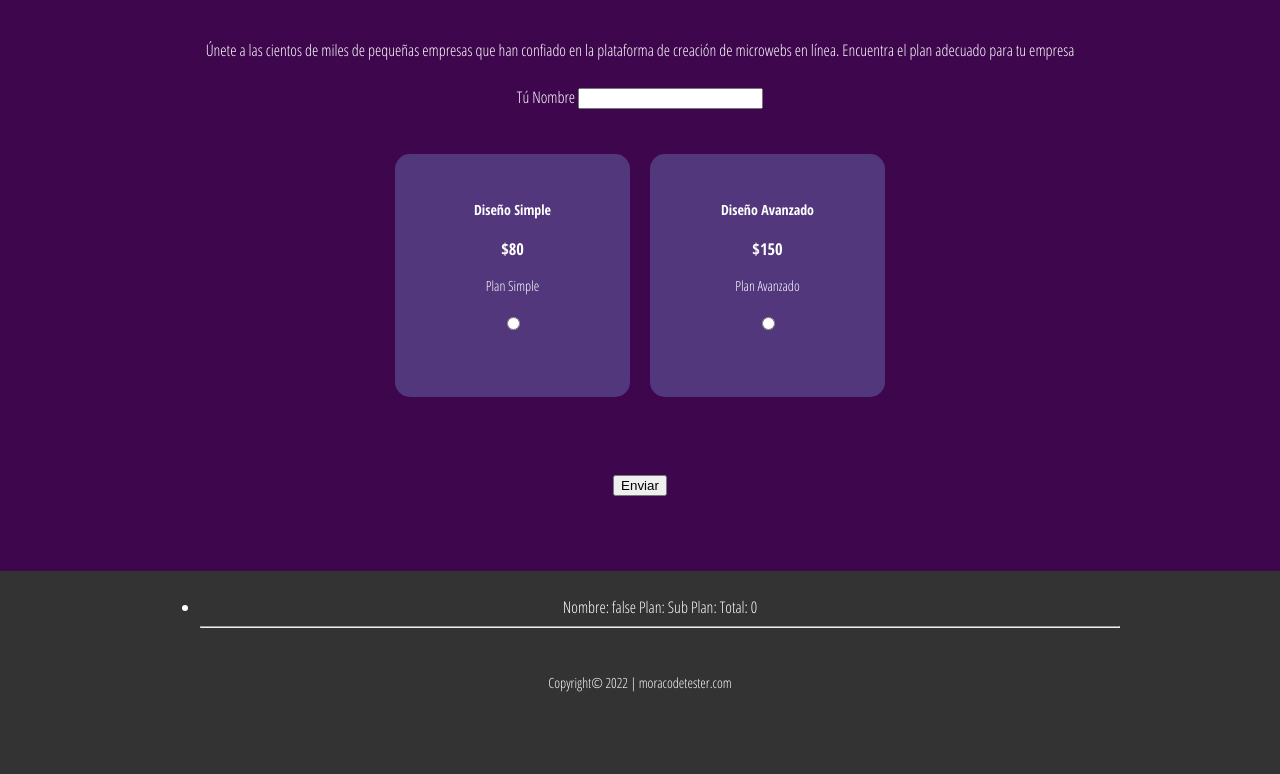
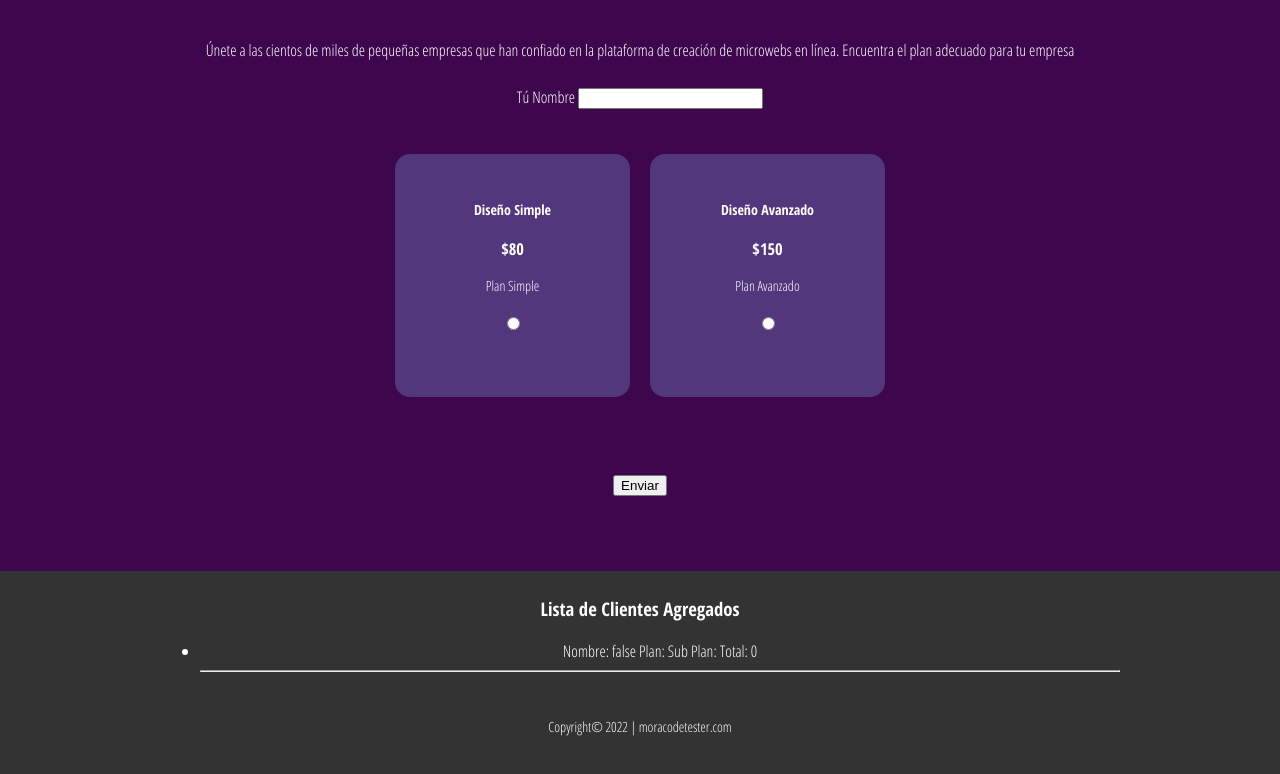
Before and after one commit to moracoderz/microsite-admin, a plain HTML site: page index.html in a window 1280 px wide. Both pictures are taken after a click on the button "Enviar". Shown: the part 855-1629 px from the top of the page. Drawn offline with Linux system fonts and the light colour scheme.

Commit message:
Add files via upload

```diff
--- a/index.html
+++ b/index.html
@@ -113,7 +113,7 @@
         </section>
 
         <section id="mostrarClientes" class="text-plans" style="display: none;">
-             <!-- <span id="resultado"></span> -->
+             <h3>Lista de Clientes Agregados</h3>
 
         </section>
 
```
